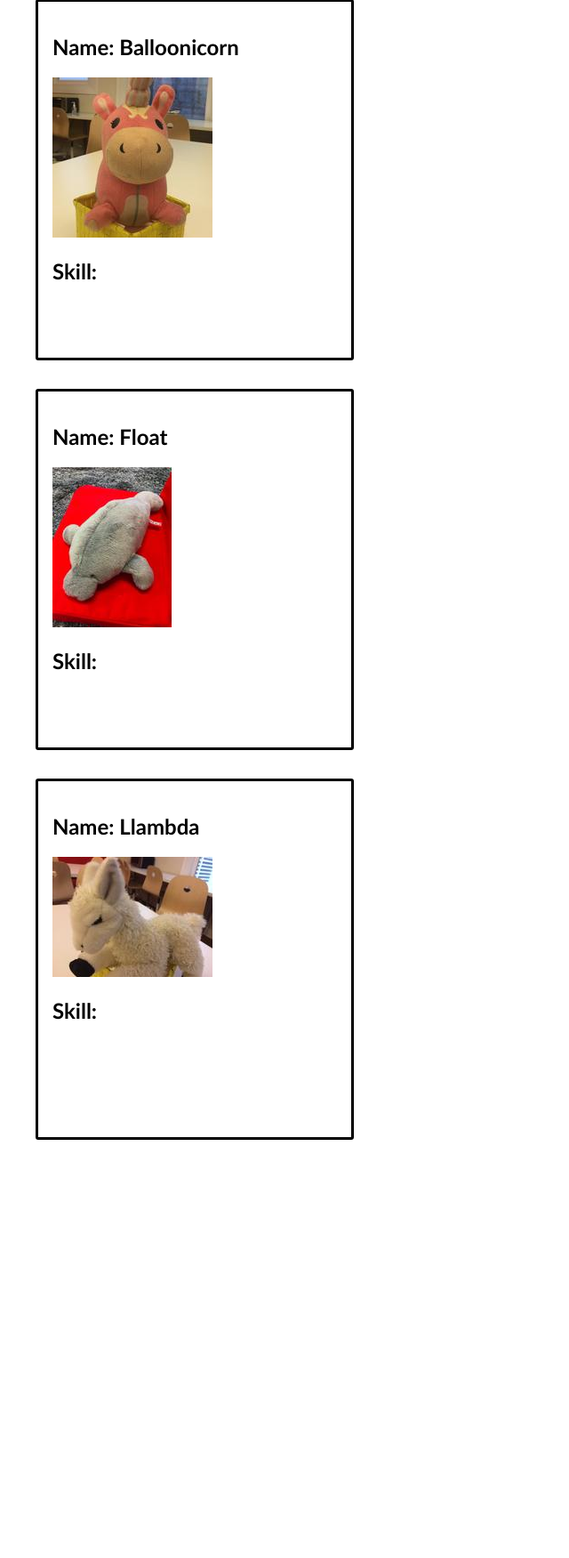
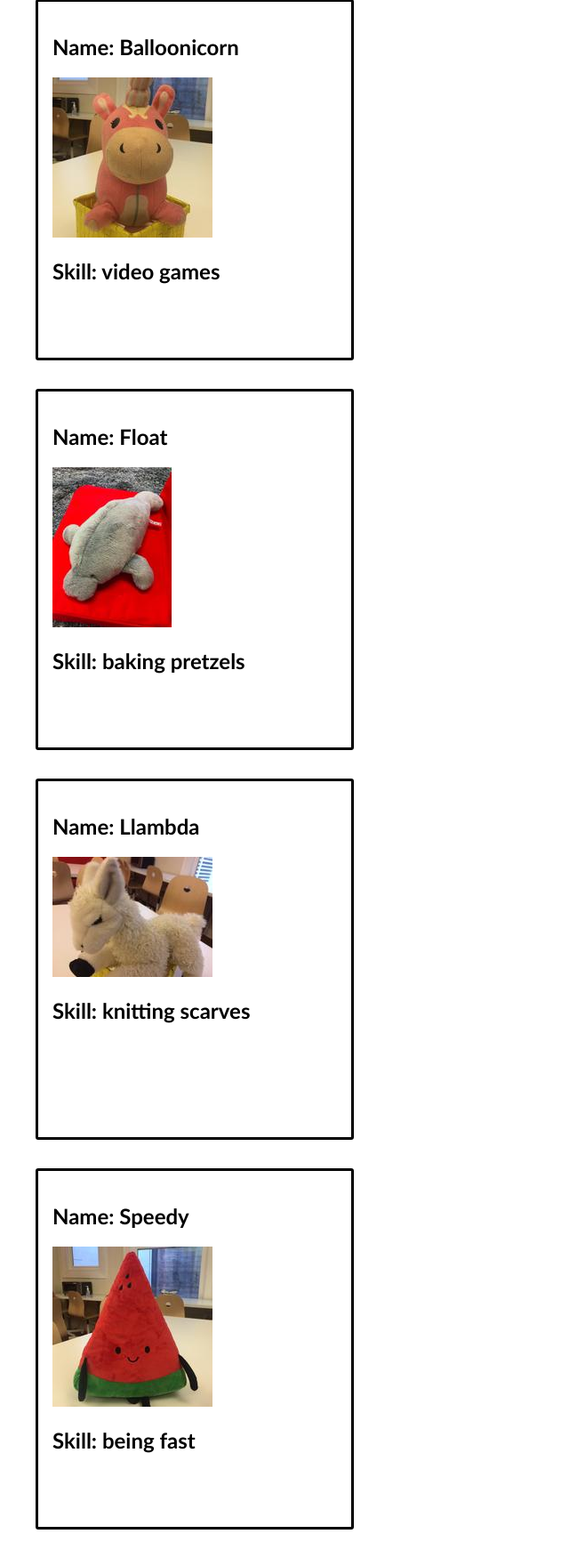
Before and after one commit to NoelleinMN/react-trading-cards, a Flask app: page /cards in a window 1280 px wide. Shown: the part 93-1844 px from the top of the page at 89% size, without its empty margins (0-640 px from the left). Before the commit the page ends 1374 px from the top, so only its background shows below. Run offline with Flask 2, Linux system fonts and the light colour scheme; some libraries are stand-ins or nearby versions.

Commit message:
corrected skills prop, added additional card

```diff
--- a/static/js/homepage.jsx
+++ b/static/js/homepage.jsx
@@ -3,7 +3,9 @@
 function Homepage() {
   return (
     <div>
-      This component needs to be implemented.
+        <p>This is a great site for viewing trading cards.</p>
+        <a href="/cards"> Click here to view the trading cards</a>
+        <img src="/static/img/balloonicorn.jpg" />
     </div>
   );
 }
--- a/static/js/tradingCard.jsx
+++ b/static/js/tradingCard.jsx
@@ -12,7 +12,7 @@ function TradingCard(props) {
     <div className="card">
       <h2>Name: {props.name}</h2>
       <img src={props.imgUrl} />
-      <h2>Skill: </h2>
+      <h2>Skill: {props.skill}</h2>
     </div>
   );
 }
@@ -49,3 +49,25 @@ ReactDOM.render(
   ),
   document.querySelector('#llambda')
 );
+
+ReactDOM.render(
+  (
+    <TradingCard
+      name="Speedy"
+      skill="being fast"
+      imgUrl="/static/img/seedpy.jpg"
+    />
+  ),
+  document.querySelector('#speedy')
+);
+
+// ReactDOM.render(
+//   (
+//     <TradingCard
+//       name="Speedy"
+//       skill="being fast"
+//       imgUrl="/static/img/seedpy.jpg"
+//     />
+//   ),
+//   document.querySelector('#speedy')
+// );
--- a/templates/cards.html
+++ b/templates/cards.html
@@ -18,4 +18,7 @@
 <!-- Mount Llambda's card on to this element. -->
 <div id="llambda"></div>
 
+<!-- Mount Speedy's card on to this element. -->
+<div id="speedy"></div>
+
 {% endblock %}
```
